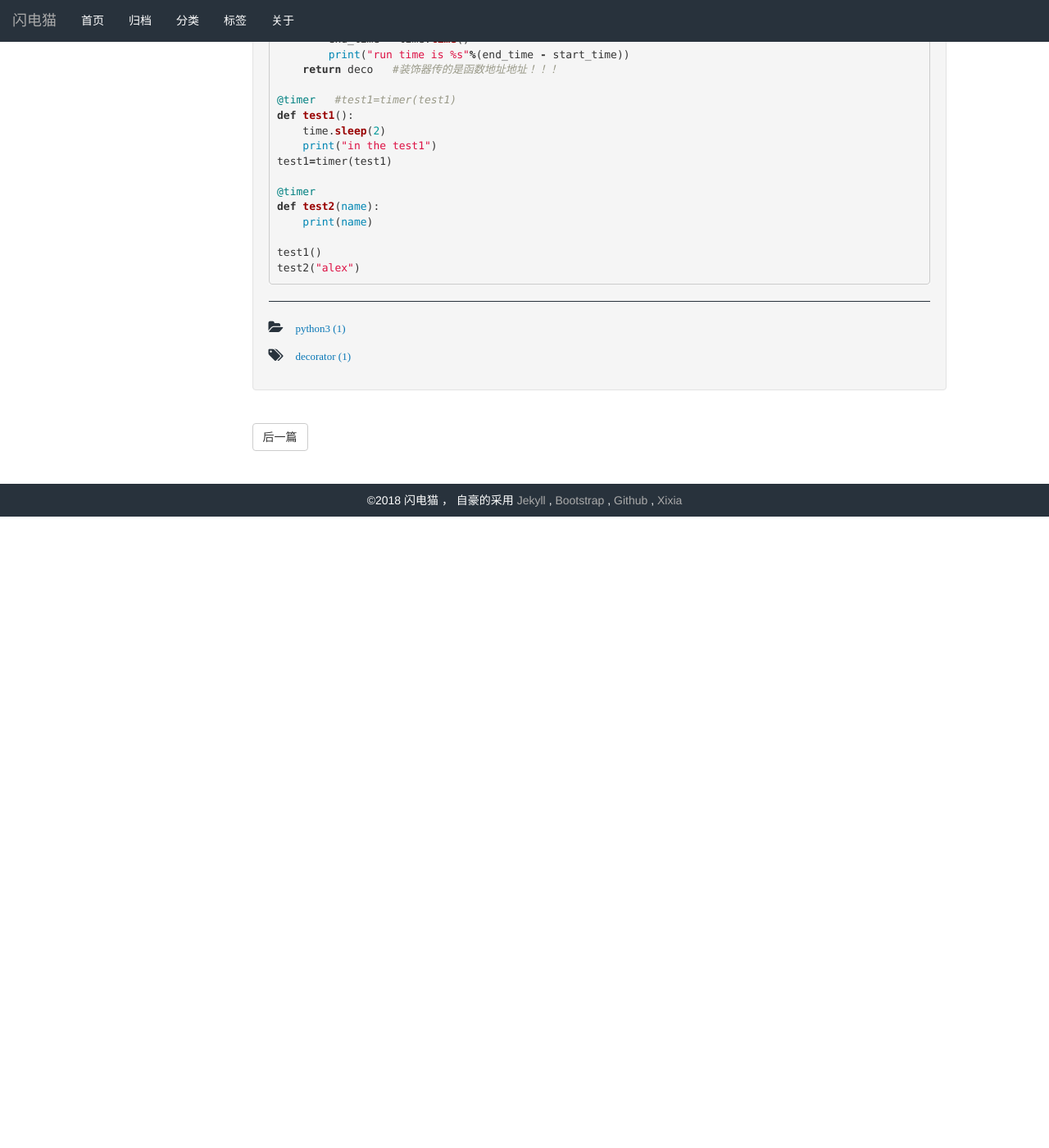
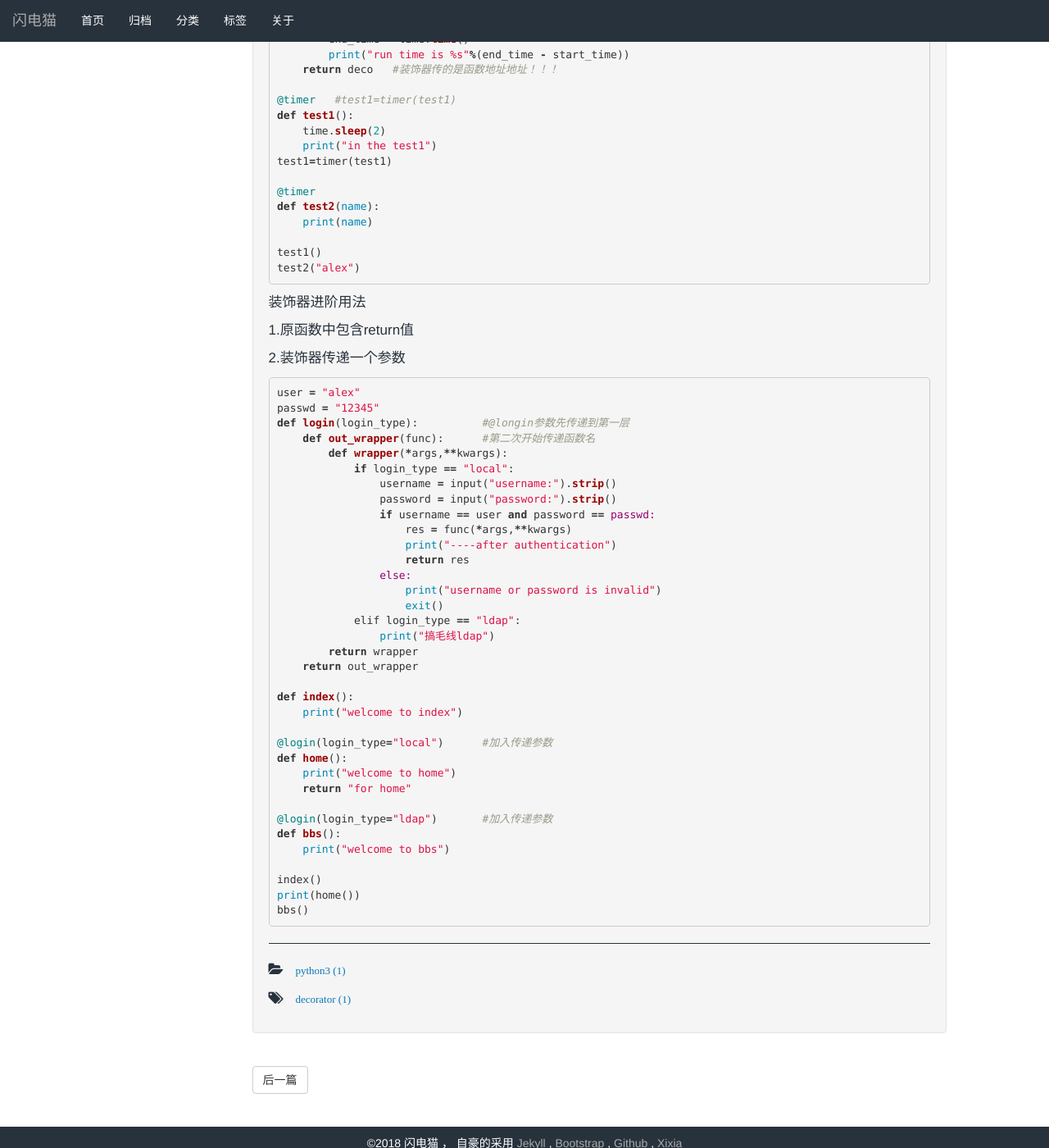
Before and after one commit to qfdmx/qfdmx.github.io, a Jekyll site: the page built from _posts/2018/2018-07-01-python-zhuangshiqi.markdown, in a window 1280 px wide and 1400 px high, scrolled down 2540 px. Shown: the whole window at 82% size. Built offline with Jekyll 4.4.1, drawn with Linux system fonts in a browser that asks for light colours; before the commit the page ends 3170 px from its top, so only the background shows below that; some of the changed text lies outside the part shown.

Commit message:
decorator upgrade

```diff
--- a/_posts/2018/2018-07-01-python-zhuangshiqi.markdown
+++ b/_posts/2018/2018-07-01-python-zhuangshiqi.markdown
@@ -158,3 +158,47 @@ def test2(name):
 test1()
 test2("alex")
 {% endhighlight %}
+
+装饰器进阶用法
+
+1.原函数中包含return值
+
+2.装饰器传递一个参数
+
+{% highlight ruby %}
+user = "alex"
+passwd = "12345"
+def login(login_type):		#@longin参数先传递到第一层
+    def out_wrapper(func):	#第二次开始传递函数名
+        def wrapper(*args,**kwargs):
+            if login_type == "local":
+                username = input("username:").strip()
+                password = input("password:").strip()
+                if username == user and password == passwd:
+                    res = func(*args,**kwargs)
+                    print("----after authentication")
+                    return res
+                else:
+                    print("username or password is invalid")
+                    exit()
+            elif login_type == "ldap":
+                print("搞毛线ldap")
+        return wrapper
+    return out_wrapper
+
+def index():
+    print("welcome to index")
+
+@login(login_type="local")	#加入传递参数
+def home():
+    print("welcome to home")
+    return "for home"
+
+@login(login_type="ldap")	#加入传递参数
+def bbs():
+    print("welcome to bbs")
+
+index()
+print(home())
+bbs()
+{% endhighlight %}
```
Also changed, not shown: other parts of _posts/2018/2018-07-01-python-zhuangshiqi.markdown (+1 -1 lines).
